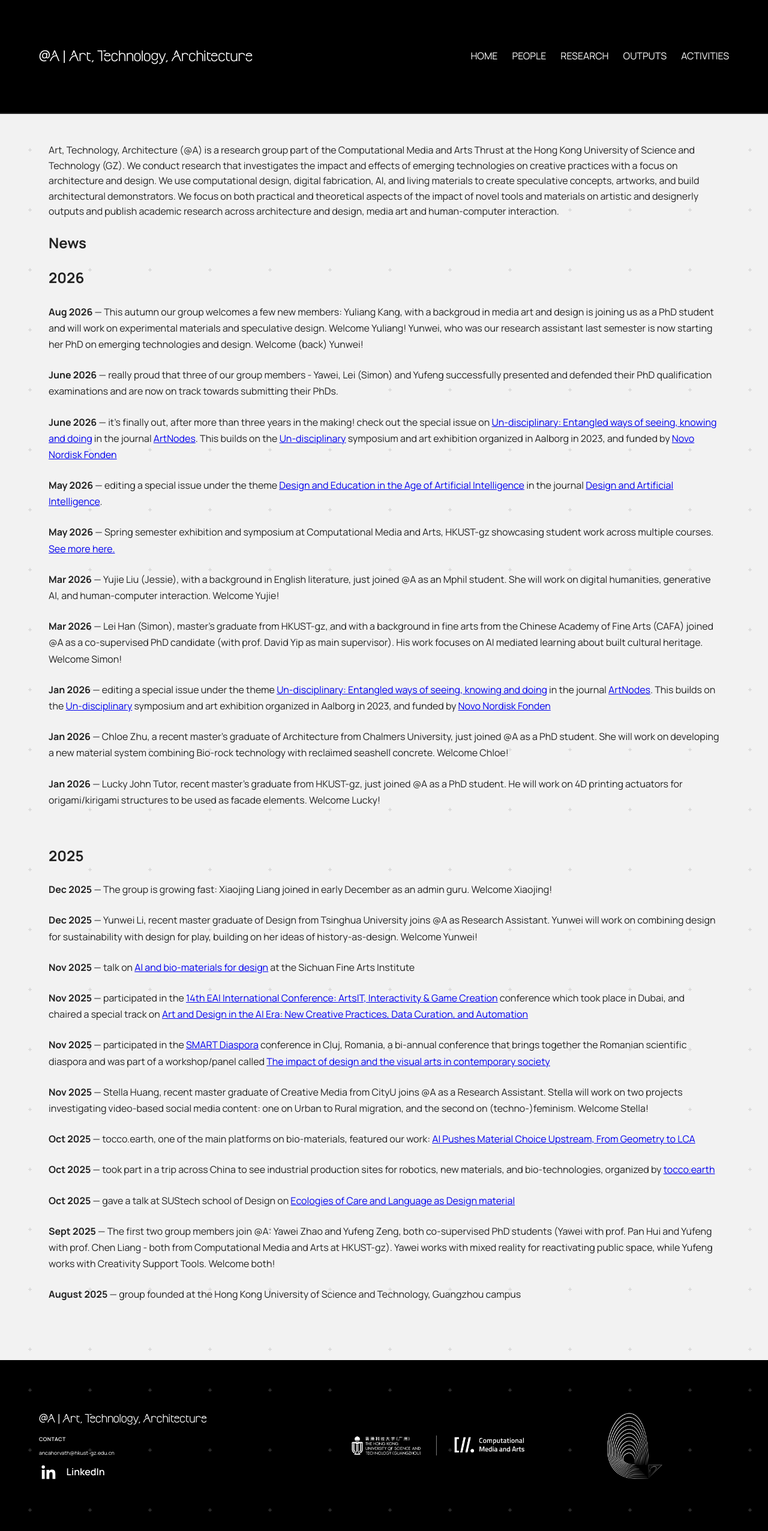
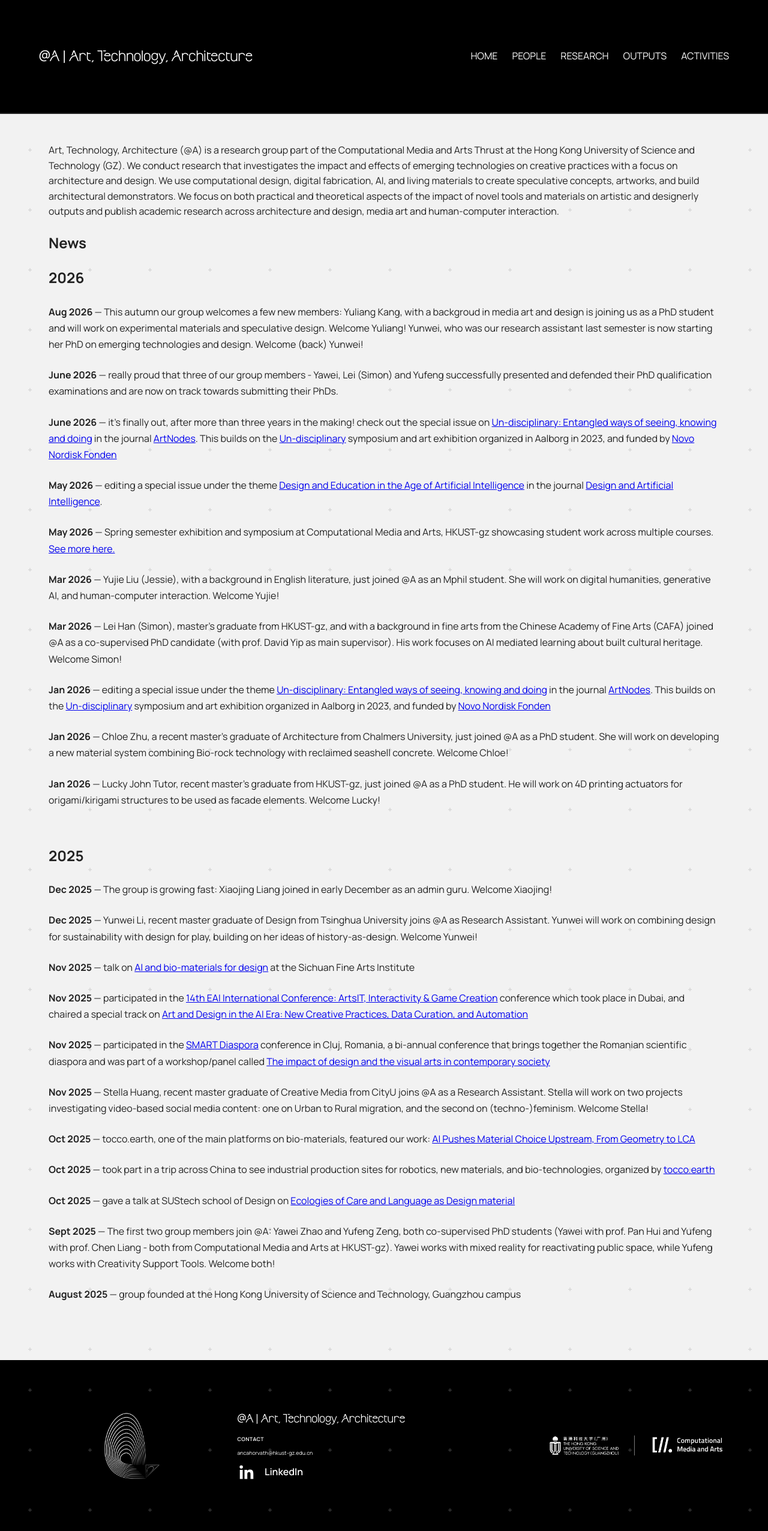
Before and after one commit to anqua/at-a, a Jekyll site: the page built from index.md, in a window 1280 px wide. Shown: the whole page at 60% size. Built offline with Jekyll 4.4.1, drawn with Linux system fonts in a browser that asks for light colours.

Commit message:
Reorder footer columns: @A logo, Contact, HKUST-GZ+CMA logo
Simple reorder of the three footer-col divs - no CSS changes needed
since column order was purely DOM order (no explicit `order` CSS was
set).

Verified with a local build + browser check at 1600px: left-to-right
order reads @A logo (x=218) -> Contact block with LinkedIn (x=548)
-> HKUST-CMA logo (x=1055). No overflow at 375px mobile.

```diff
--- a/_layouts/default.html
+++ b/_layouts/default.html
@@ -35,6 +35,9 @@
 <footer class="site-footer">
   <div class="footer-inner">
     <div class="footer-grid">
+      <div class="footer-col footer-col-side">
+        <img src="/at-a/assets/images/Logo_AtA.png" alt="@A logo" class="footer-logo-ata">
+      </div>
       <div class="footer-col footer-contact">
         <span class="footer-group-name">@A | Art, Technology, Architecture</span>
         <p class="footer-heading">Contact</p>
@@ -50,9 +53,6 @@
       <div class="footer-col footer-col-center">
         <img src="/at-a/assets/images/hkust-cma-logo.png" alt="HKUST(GZ) and Computational Media and Arts" class="footer-logo-hkustcma">
       </div>
-      <div class="footer-col footer-col-side">
-        <img src="/at-a/assets/images/Logo_AtA.png" alt="@A logo" class="footer-logo-ata">
-      </div>
     </div>
   </div>
 </footer>
```
